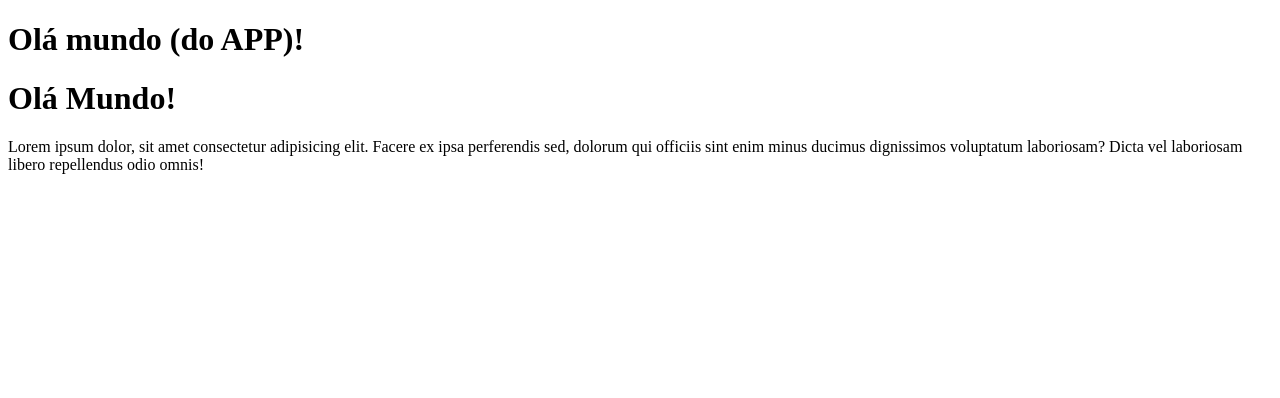
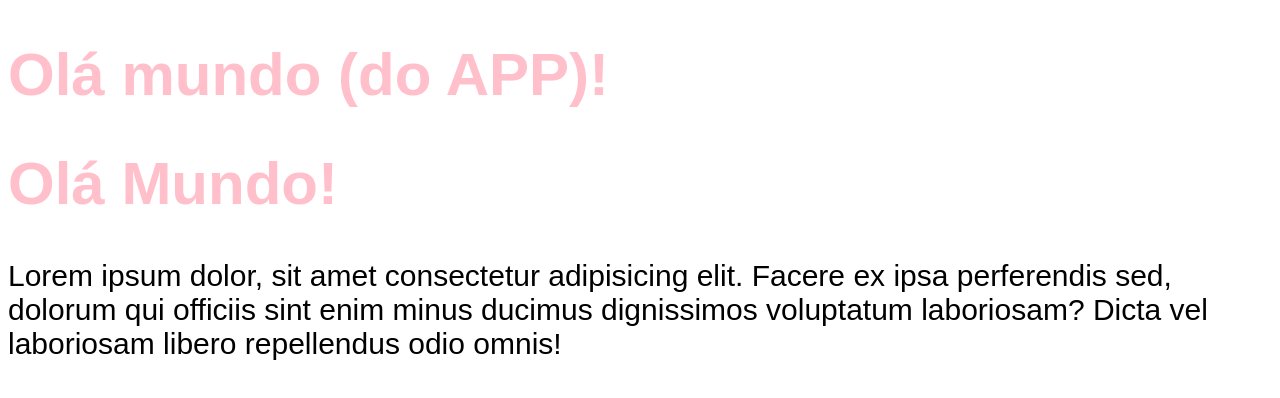
Before and after one commit to Rafael-Mota-Moraes/chronos-pomodoro, a React (Vite) app: page / in a window 1280 px wide. Shown: the top 398 px of the page. Built offline with nearby package versions, Linux system fonts and the light colour scheme.

Commit message:
Importando e usando arquivos de CSS globais

```diff
--- a/src/main.tsx
+++ b/src/main.tsx
@@ -1,6 +1,8 @@
 import { StrictMode } from 'react';
 import { createRoot } from 'react-dom/client';
 import { App } from './App';
+import './styles/theme.css';
+import './styles/global.css';
 
 createRoot(document.getElementById('root')!).render(
   <StrictMode>
--- /dev/null
+++ b/src/styles/global.css
@@ -0,0 +1,8 @@
+body {
+  font-family: sans-serif;
+  font-size: 30px;
+}
+
+h1 {
+  color: var(--primary);
+}
--- /dev/null
+++ b/src/styles/theme.css
@@ -0,0 +1,3 @@
+:root {
+  --primary: pink;
+}
```
